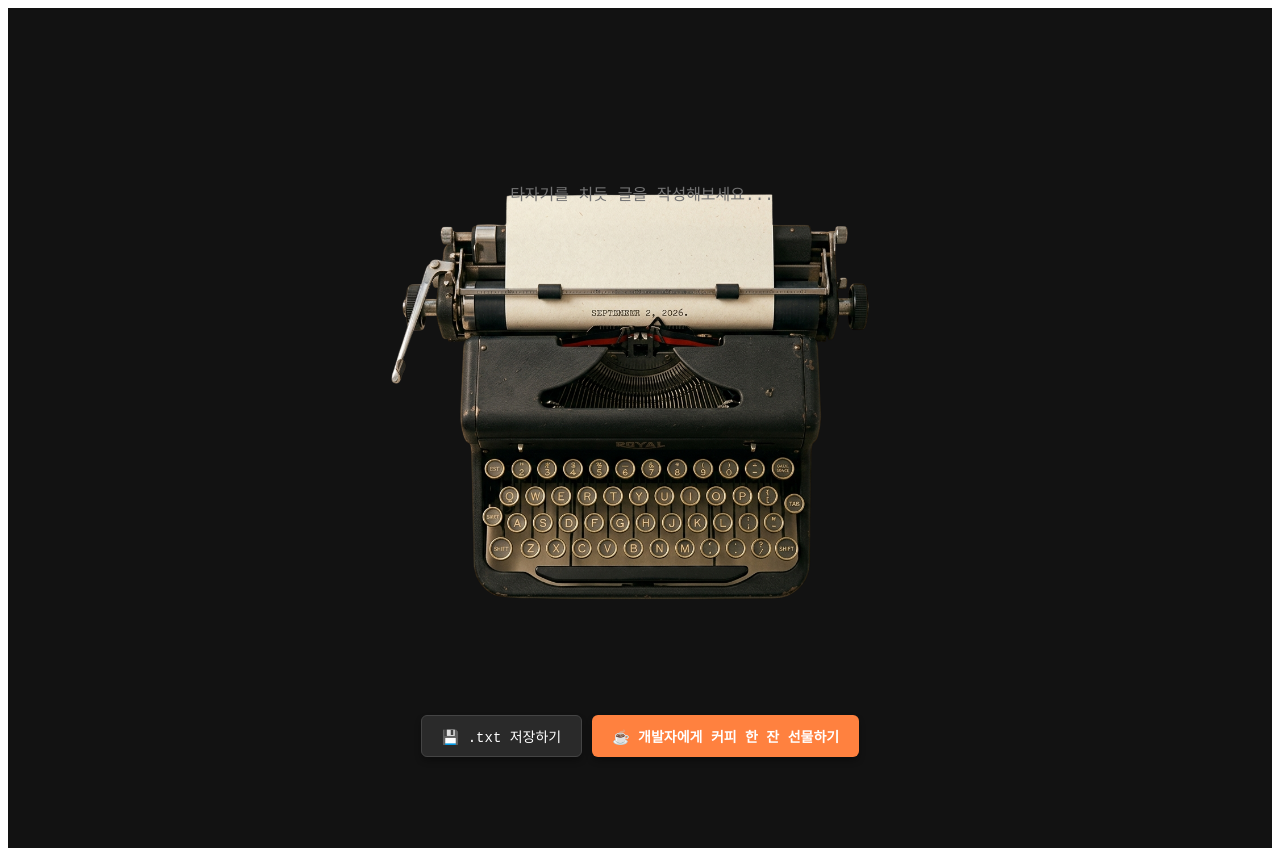
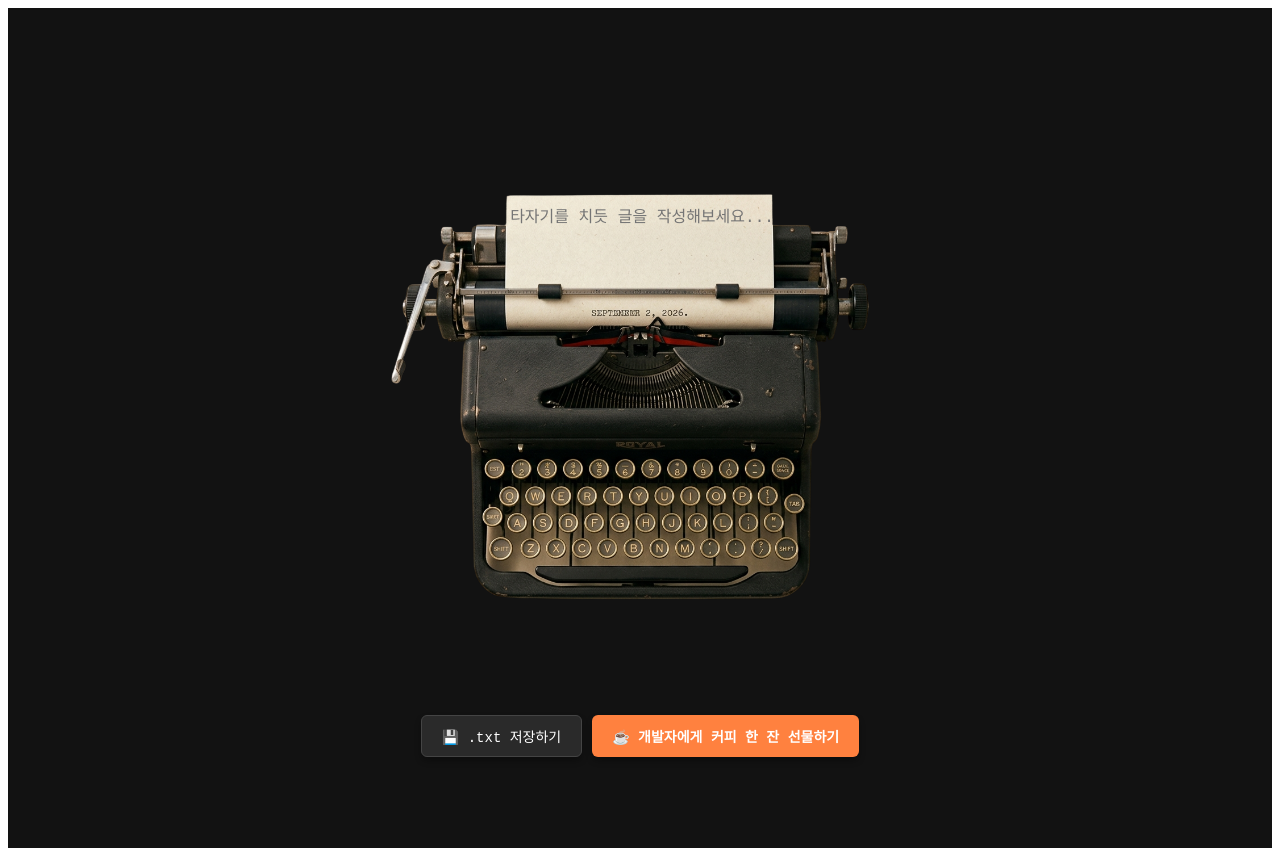
Before and after one commit to lia4682-ctrl/typewriter-web, a Next.js app: page / in a window 1280 px wide. Built offline with nearby package versions, Linux system fonts and the light colour scheme.

Commit message:
Update page.tsx

```diff
--- a/app/page.tsx
+++ b/app/page.tsx
@@ -31,7 +31,7 @@ export default function TypewriterApp() {
     const lineHeight = 32;
     const linesBeforeCursor = text.substring(0, el.selectionStart).split('\n').length;
 
-    // 타격선을 종이 중간 높이로 끌어올림 (글자가 타자기 기계부에 걸리지 않도록 설정)
+    // 현재 작성 라인이 뷰포트 내부 타격점에 오도록 스크롤 동기화
     const targetScrollTop = Math.max(0, (linesBeforeCursor - 2) * lineHeight);
     el.scrollTop = targetScrollTop;
   };
@@ -135,13 +135,13 @@ export default function TypewriterApp() {
         backgroundPosition: 'center',
         backgroundRepeat: 'no-repeat'
       }}>
-        {/* 하단 한계점을 기계부 위쪽으로 완전히 상향 조정 */}
+        {/* 시작 지점을 종이 내부로 안정적으로 상향/하향 조정 */}
         <div style={{
           position: 'absolute',
-          top: '12%',
+          top: '17%', // 12%에서 17%로 내려 종이 상단 영역 안으로 안착
           left: '28%',
           width: '44%',
-          height: '135px', // 높이를 더 줄여서 하단 잘림 완전 차단
+          height: '120px', // 영역 높이 재설정
           overflow: 'hidden'
         }}>
           <textarea
@@ -165,7 +165,7 @@ export default function TypewriterApp() {
               color: '#1a1a1a',
               caretColor: '#1a1a1a',
               textAlign: 'center',
-              paddingTop: '8px',
+              paddingTop: '0px',
               paddingBottom: '0px',
               margin: 0,
               overflowY: 'hidden'
```
